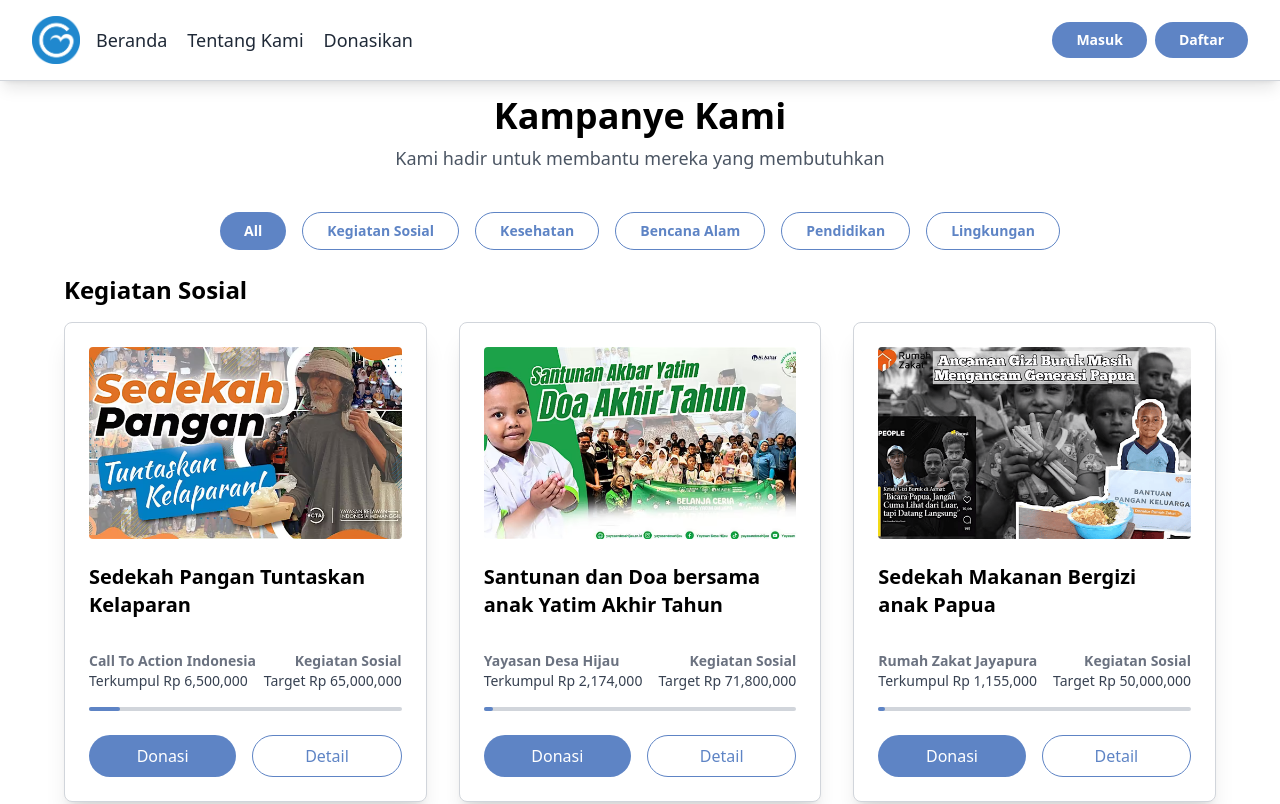
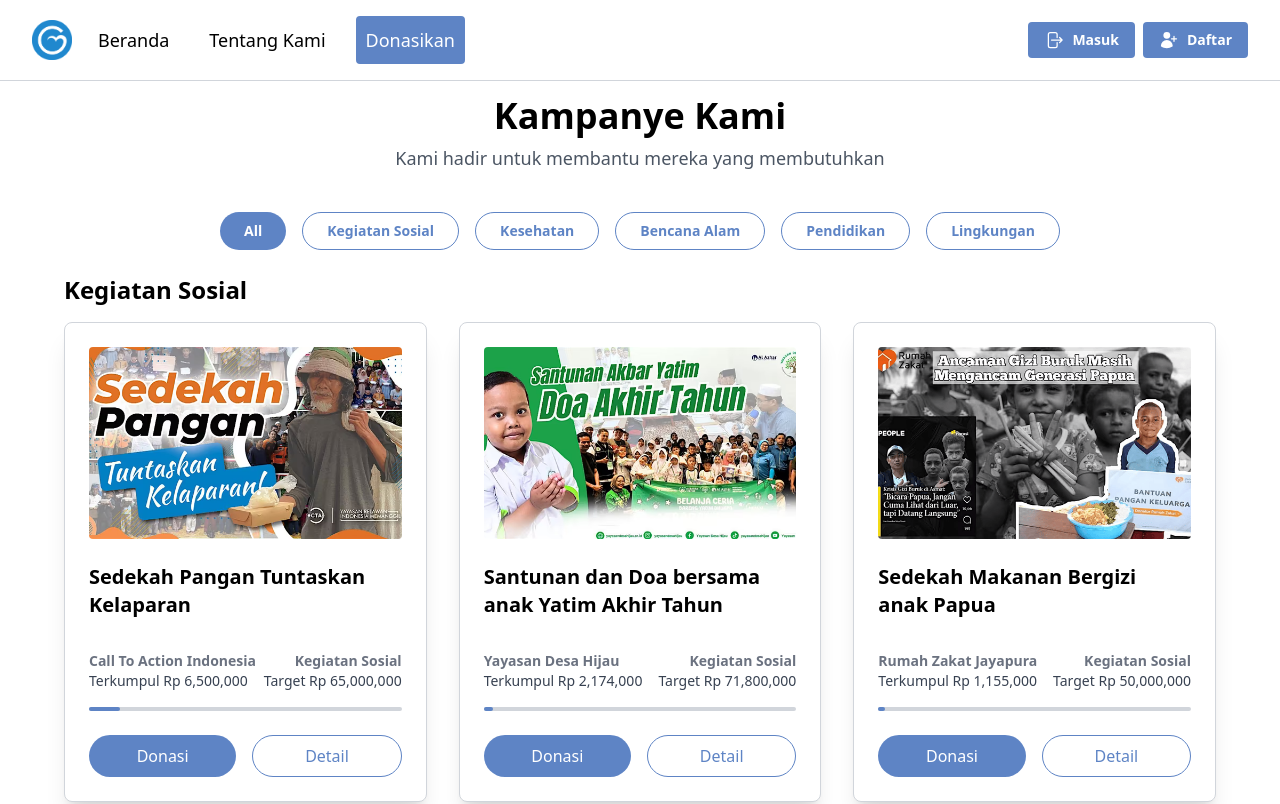
Before and after one commit to gema-vocasia/frontend, a React (Vite) app: page /all-kampanye in a window 1280 px wide. Shown: the top 804 px of the page. Built offline with nearby package versions, Linux system fonts and the light colour scheme.

Commit message:
Memperbarui tampilan all campaign

```diff
--- a/src/pages/AllKampanye.jsx
+++ b/src/pages/AllKampanye.jsx
@@ -1,9 +1,10 @@
 import React, { useState } from 'react';
 import { Link } from 'react-router-dom';
+import { ArrowRightOnRectangleIcon, UserPlusIcon } from '@heroicons/react/24/solid';
 import logo from '../assets/logo.png';
 import SedekahPangan from '../assets/SedekahPangan.png';
 import Santunan from '../assets/Santunan.png';
-import SedekahMakanan from '../assets/SedekahMakanan.png';
+import SedekahMakanan from '../assets/SedekahMakanan.png'
 import KesehatanSatu from '../assets/KesehatanSatu.png';
 import KesehatanDua from '../assets/KesehatanDua.png';
 import KesehatanKetiga from '../assets/KesehatanKetiga.png';
@@ -16,7 +17,6 @@ import BantuRumahBaca from '../assets/BantuRumahBaca.png';
 import mangrove from '../assets/mangrove.png';
 import MenanamPohon from '../assets/MenanamPohon.jpg';
 import PengelolaanSampah from '../assets/PengelolaanSampah.png';
-
 
 const AllKampanye = () => {
   // Data Kategori Kampanye
@@ -49,33 +49,58 @@ const AllKampanye = () => {
 
   return (
     <div className="min-h-screen bg-white">
-      {/* Header */}
-      <header className="fixed top-0 left-0 z-10 w-full p-4 bg-white border-b border-gray-300 shadow-lg">
+     <header className="fixed top-0 left-0 z-10 w-full p-4 bg-white border-b border-gray-300">
   <div className="flex items-center justify-between w-full px-4">
     <div className="flex items-center">
-            <img src={logo} alt="Logo" className="w-12 h-12 mr-4" />
+      <img src={logo} alt="Logo" className="w-10 h-10 mr-4" />
       <nav className="flex gap-5">
-              <Link to="/" className="text-lg font-medium text-gray-800 hover:text-[#5E84C5] transition duration-300">
+        <Link
+          to="/"
+          className={`text-lg font-medium p-2 rounded border-2 ${
+            location.pathname === '/'
+              ? 'bg-[#5E84C5] text-white border-[#5E84C5]' // Saat Beranda aktif
+              : 'text-black hover:bg-[#4B6CA0] hover:border-[#5E84C5] hover:text-white border-transparent' // Efek hover saat tidak aktif
+          }`}
+        >
           Beranda
         </Link>
-              <Link to="/tentang-kami" className="text-lg font-medium text-gray-800 hover:text-[#5E84C5] transition duration-300">
+        <Link
+          to="/tentang-kami"
+          className={`text-lg font-medium p-2 rounded border-2 ${
+            location.pathname === '/tentang-kami'
+              ? 'bg-[#5E84C5] text-white border-[#5E84C5]' // Saat Tentang Kami aktif
+              : 'text-black hover:bg-[#4B6CA0] hover:border-[#5E84C5] hover:text-white border-transparent' // Efek hover saat tidak aktif
+          }`}
+        >
           Tentang Kami
         </Link>
-              <Link to="/donasi" className="text-lg font-medium text-gray-800 hover:text-[#5E84C5] transition duration-300">
+        <Link
+          to="/all-kampanye"
+          className={`text-lg font-medium p-2 rounded border-2 ${
+            location.pathname === '/all-kampanye'
+              ? 'bg-[#5E84C5] text-white border-[#5E84C5]' // Saat All Kampanye aktif
+              : 'text-black hover:bg-[#4B6CA0] hover:border-[#5E84C5] hover:text-white border-transparent' // Efek hover saat tidak aktif
+          }`}
+        >
           Donasikan
         </Link>
       </nav>
     </div>
     <div className="flex gap-2">
-            <button className="px-6 py-2 text-sm font-semibold text-white rounded-full bg-[#5E84C5] hover:bg-[#4B6CA0] transition duration-300">
+      {/* Tombol Masuk */}
+      <button className="flex items-center gap-2 px-4 py-2 text-sm font-semibold text-white rounded bg-[#5E84C5] hover:bg-[#4B6CA0]">
+        <ArrowRightOnRectangleIcon className="w-5 h-5" />
         Masuk
       </button>
-            <button className="px-6 py-2 text-sm font-semibold text-white rounded-full bg-[#5E84C5] hover:bg-[#4B6CA0] transition duration-300">
+      {/* Tombol Daftar */}
+      <button className="flex items-center gap-2 px-4 py-2 text-sm font-semibold text-white rounded bg-[#5E84C5] hover:bg-[#4B6CA0]">
+        <UserPlusIcon className="w-5 h-5" />
         Daftar
       </button>
     </div>
   </div>
 </header>
+
 
       {/* Hero Section */}
       <div className="pt-24 text-center">
@@ -192,9 +217,9 @@ const AllKampanye = () => {
             <div>
   <h4 className="mb-4 text-lg font-bold">Explore</h4>
   <ul className="space-y-2">
-                <li><a href="#" className="text-white hover:underline">Beranda</a></li>
-                <li><a href="#" className="text-white hover:underline">Tentang kami</a></li>
-                <li><a href="#" className="text-white hover:underline">Donasikan</a></li>
+    <li><a href="/" className="text-white hover:underline">Beranda</a></li>
+    <li><a href="/tentang-kami" className="text-white hover:underline">Tentang kami</a></li>
+    <li><a href="/all-kampanye" className="text-white hover:underline">Semua Kampanye</a></li>
   </ul>
 </div>
 
```
Lines whose indentation alone changed are shown as unchanged.
